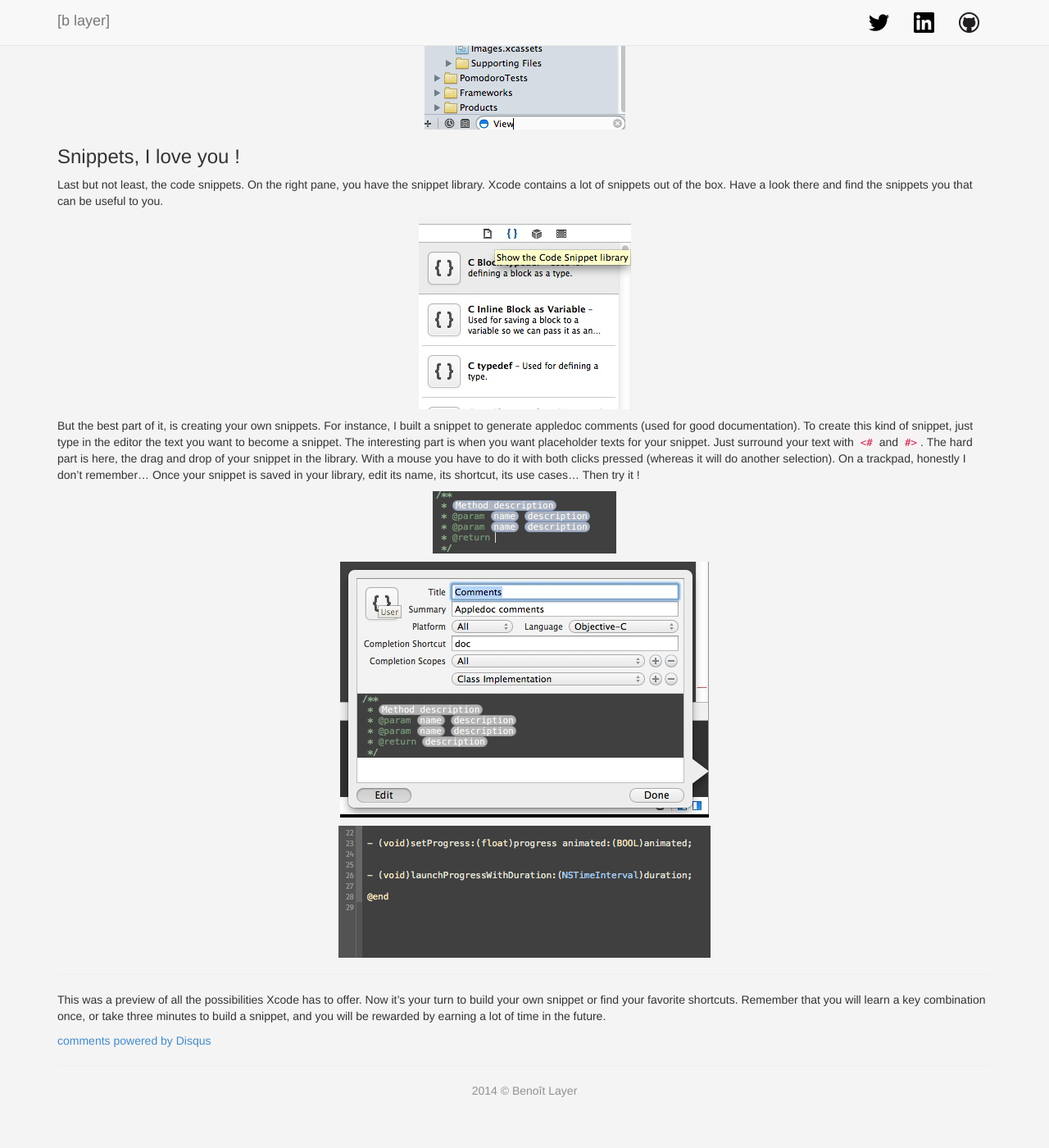
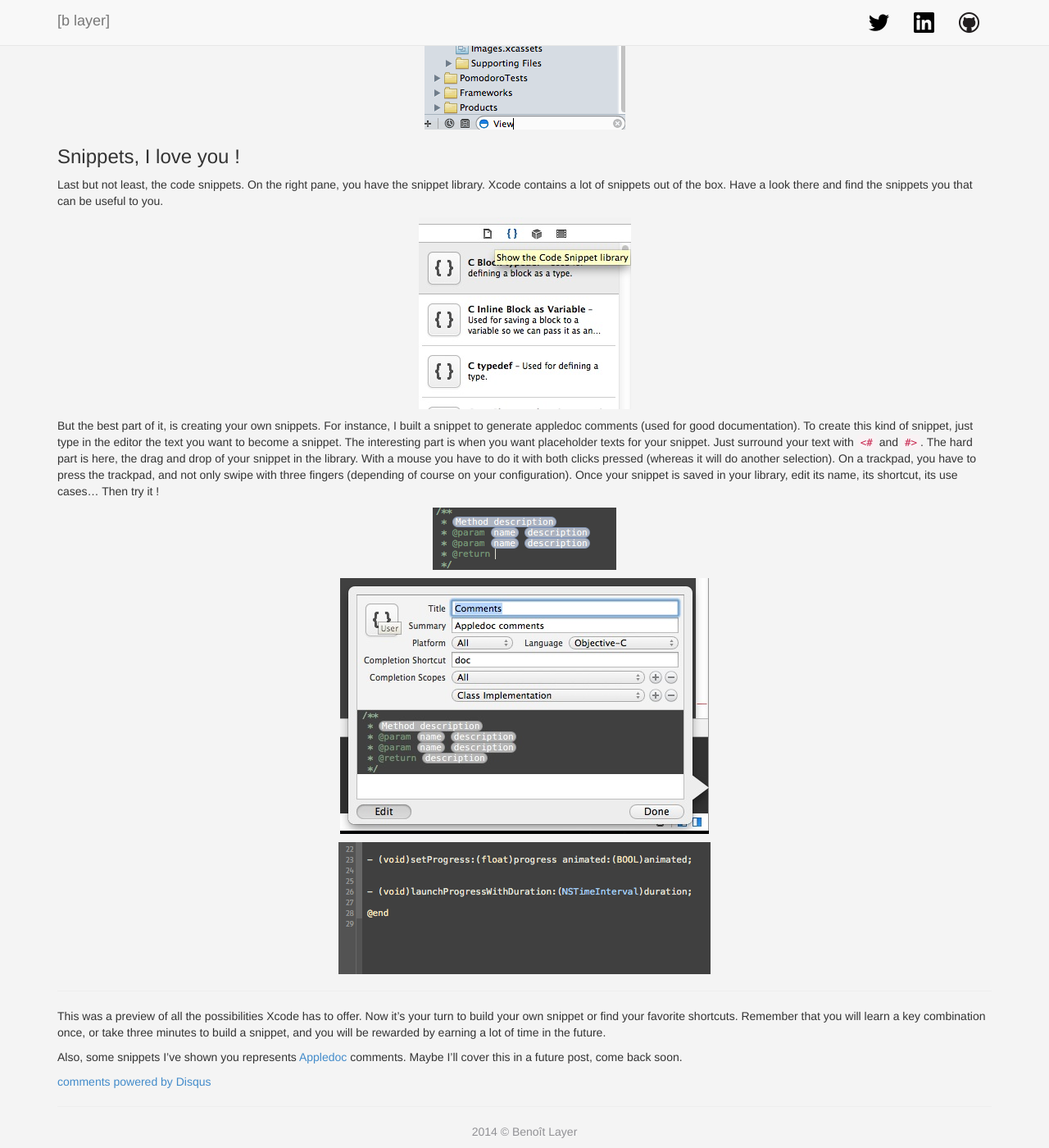
Before and after one commit to notbenoit/notbenoit.github.io, a Jekyll site: the page built from _posts/2014-02-28-optimize-workflow-xcode.markdown, in a window 1280 px wide and 1400 px high, scrolled down 1734 px. Shown: the whole window at 82% size. Built offline with Jekyll 4.4.1, drawn with Linux system fonts in a browser that asks for light colours; nearby versions of some CDN libraries; Markdown is read by kramdown in place of the engine named in the settings; comment, search, counter and statistics services are not loaded; before the commit the page ends 3084 px from its top, so only the background shows below that.

Commit message:
XcodeWorkflow:fixes plus thought about appledoc.

```diff
--- a/_posts/2014-02-28-optimize-workflow-xcode.markdown
+++ b/_posts/2014-02-28-optimize-workflow-xcode.markdown
@@ -55,7 +55,7 @@
 
 ![Snippets][xcode-snippets]
 
-But the best part of it, is creating your own snippets. For instance, I built a snippet to generate appledoc comments (used for good documentation). To create this kind of snippet, just type in the editor the text you want to become a snippet. The interesting part is when you want placeholder texts for your snippet. Just surround your text with `<#` and `#>`. The hard part is here, the drag and drop of your snippet in the library. With a mouse you have to do it with both clicks pressed (whereas it will do another selection). On a trackpad, honestly I don't remember... Once your snippet is saved in your library, edit its name, its shortcut, its use cases... Then try it !
+But the best part of it, is creating your own snippets. For instance, I built a snippet to generate appledoc comments (used for good documentation). To create this kind of snippet, just type in the editor the text you want to become a snippet. The interesting part is when you want placeholder texts for your snippet. Just surround your text with `<#` and `#>`. The hard part is here, the drag and drop of your snippet in the library. With a mouse you have to do it with both clicks pressed (whereas it will do another selection). On a trackpad, you have to press the trackpad, and not only swipe with three fingers (depending of course on your configuration). Once your snippet is saved in your library, edit its name, its shortcut, its use cases... Then try it !
 
 ![Snippet description][xcode-snippet-desc]
 
@@ -66,8 +66,11 @@
 ***
 This was a preview of all the possibilities Xcode has to offer. Now it's your turn to build your own snippet or find your favorite shortcuts. Remember that you will learn a key combination once, or take three minutes to build a snippet, and you will be rewarded by earning a lot of time in the future.
 
+Also, some snippets I've shown you represents [Appledoc][appledoc] comments. Maybe I'll cover this in a future post, come back soon.
+
 [zenburn]: http://slinky.imukuppi.org/zenburnpage/
 [xcode-zenburn]: https://github.com/an0/Zenburn-for-Xcode
+[appledoc]: http://gentlebytes.com/appledoc/
 [xcode-zenburn-img]:/images/workflow-xcode/xcode-zenburn.png
 [open-quickly]:/images/workflow-xcode/open_quickly.gif
 [filter]:/images/workflow-xcode/xcode_filter.gif
```
